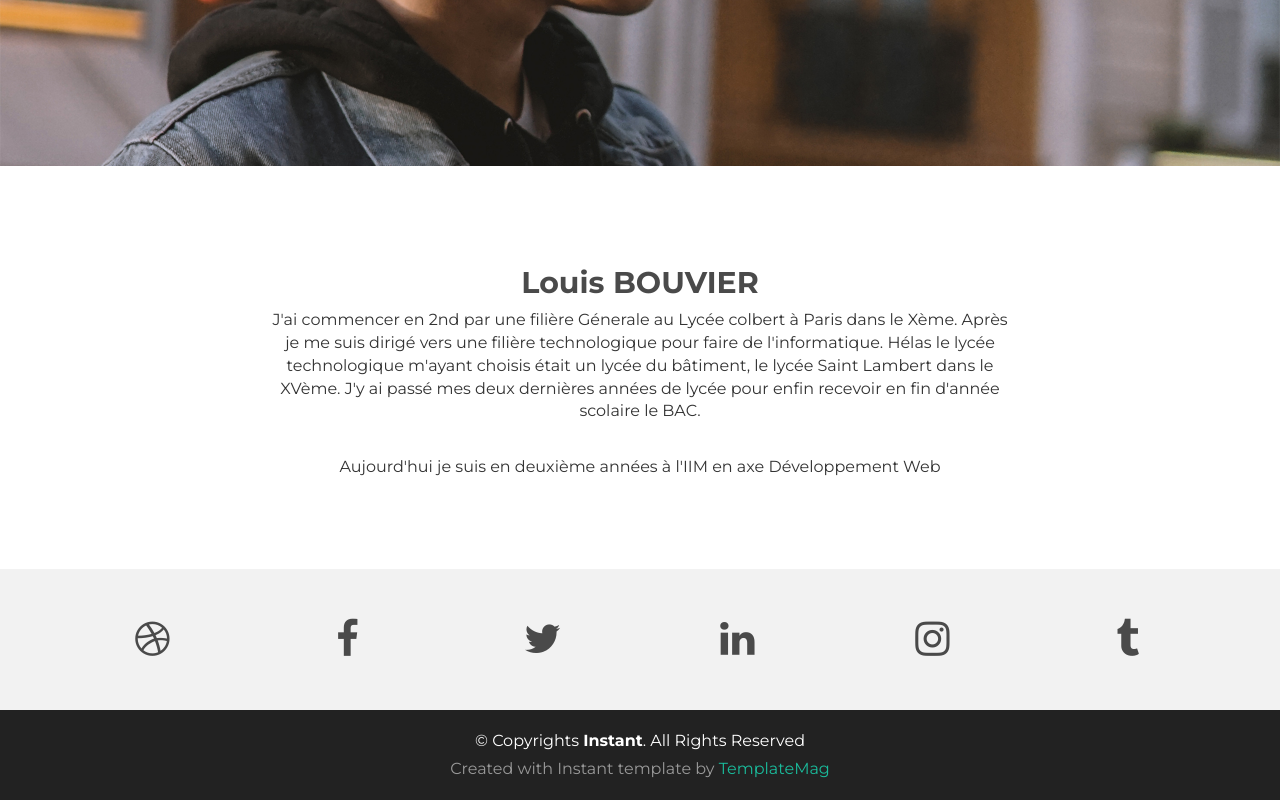
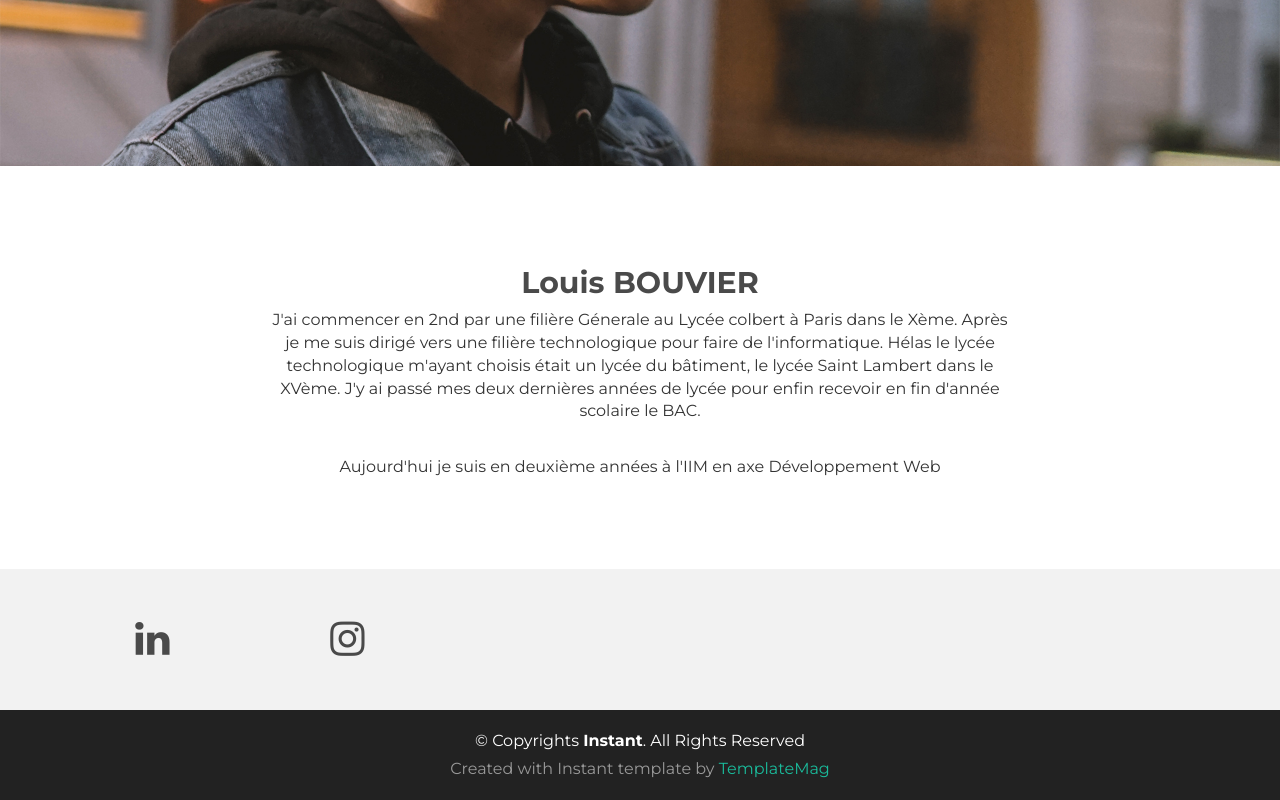
Before and after one commit to babinks/sahquelplaisir, a plain HTML site: page about.html in a window 1280 px wide. Shown: the part 314-1114 px from the top of the page. Drawn offline with Linux system fonts and the light colour scheme.

Commit message:
Update about.html

```diff
--- a/about.html
+++ b/about.html
@@ -84,22 +84,10 @@
     <div class="container">
       <div class="row centered">
         <div class="col-lg-2">
-          <a href="#"><i class="fa fa-dribbble"></i></a>
+          <a href="https://https://www.linkedin.com/in/louis-bouvier-2a0a14183/"><i class="fa fa-linkedin"></i></a>
         </div>
         <div class="col-lg-2">
-          <a href="#"><i class="fa fa-facebook"></i></a>
-        </div>
-        <div class="col-lg-2">
-          <a href="#"><i class="fa fa-twitter"></i></a>
-        </div>
-        <div class="col-lg-2">
-          <a href="#"><i class="fa fa-linkedin"></i></a>
-        </div>
-        <div class="col-lg-2">
-          <a href="#"><i class="fa fa-instagram"></i></a>
-        </div>
-        <div class="col-lg-2">
-          <a href="#"><i class="fa fa-tumblr"></i></a>
+          <a href="https://www.instagram.com/louis_bvr.trh/" target="blank3"><i class="fa fa-instagram"></i></a>
         </div>
 
       </div>
```
